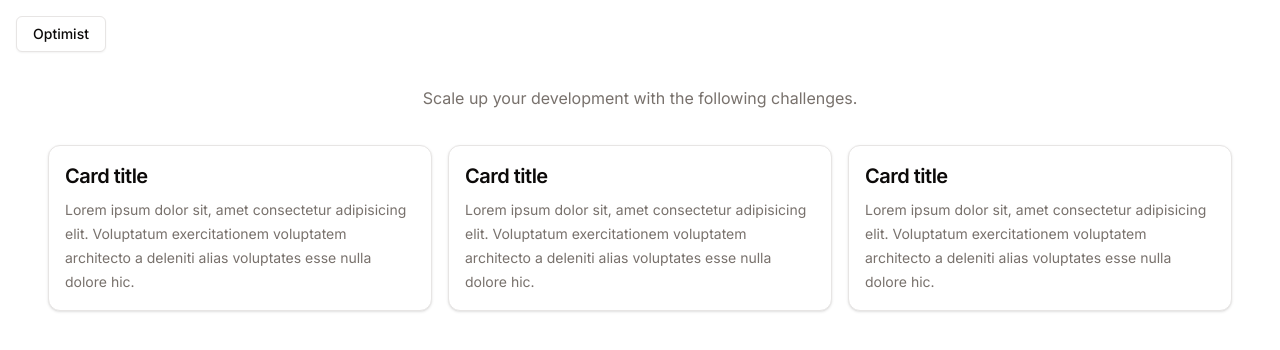
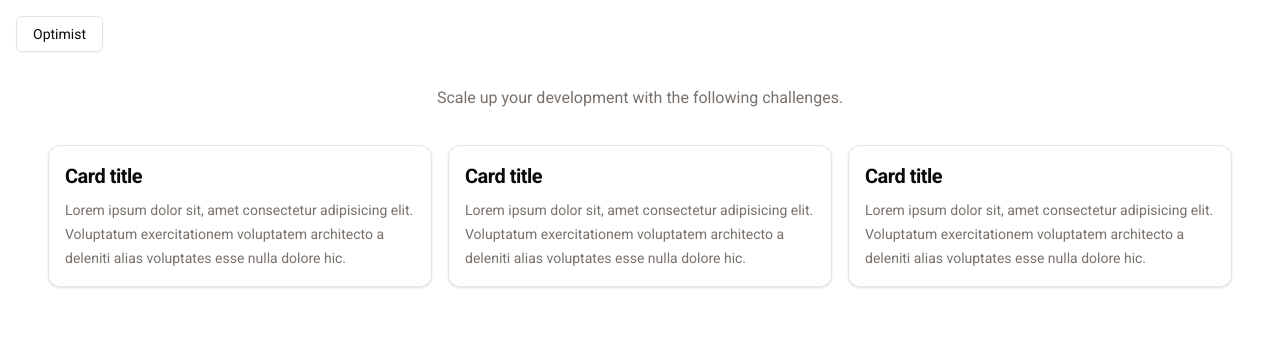
Before and after one commit to SankThomas/nextjs-optimist, a Next.js app: page /challenges in a window 1280 px wide. Shown: the top 350 px of the page. Built offline with nearby package versions, Linux system fonts and the light colour scheme.

Commit message:
update font, update metadata, add ClerkProvider

```diff
--- a/app/layout.tsx
+++ b/app/layout.tsx
@@ -1,22 +1,33 @@
-import type { Metadata } from 'next'
-import { Inter } from 'next/font/google'
-import './globals.css'
+import type { Metadata } from "next";
+import { Roboto } from "next/font/google";
+import "./globals.css";
+import { ClerkProvider } from "@clerk/nextjs";
 
-const inter = Inter({ subsets: ['latin'] })
+const roboto = Roboto({ subsets: ["latin"], weight: ["400", "700"] });
 
 export const metadata: Metadata = {
-  title: 'Create Next App',
-  description: 'Generated by create next app',
-}
+  // metadataBase: new URL("https://optimist.vercel.app"),
+  title: {
+    default: "Optimist | Complete Programming Challenges",
+    template: "%s | Optimist | Complete Programming Challenges",
+  },
+  description:
+    "Optimist - Complete Programming challenges with whatever language or framework you are most comfortable with, and scale up to help build your confidence as a software engineer.",
+  // twitter: {
+  //   card: "summary_large_image",
+  // },
+};
 
 export default function RootLayout({
   children,
 }: {
-  children: React.ReactNode
+  children: React.ReactNode;
 }) {
   return (
-    <html lang="en">
-      <body className={inter.className}>{children}</body>
-    </html>
-  )
+    <ClerkProvider>
+      <html lang="en">
+        <body className={roboto.className}>{children}</body>
+      </html>
+    </ClerkProvider>
+  );
 }
```
